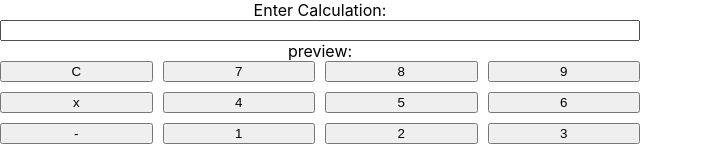
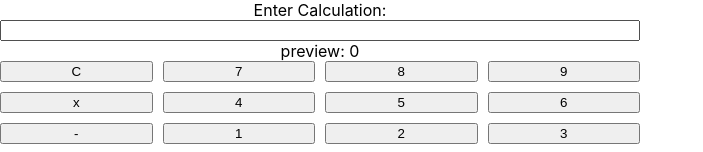
Before and after one commit to rosali2003/react-calculator, a React (Create React App) app: page / in a window 1280 px wide. Shown: the top 152 px of the page, without its empty margins (0-703 px from the left). Built offline with nearby package versions, Linux system fonts and the light colour scheme.

Commit message:
added local storage

```diff
--- a/src/components/Mainframe.js
+++ b/src/components/Mainframe.js
@@ -22,20 +22,41 @@
     [0, ".", "="],]
 
     useEffect(() => {
-        localStorage.setItem('input', input)
+        localStorage.setItem('input', input.join(" "))
     })
 
     const handleNumbers = (value) => {
+        console.log("handle numbers pressed")
         setInput((prevInput) => {
+            console.log("previnput", prevInput)
+            if(typeof prevInput[prevInput.length - 1] === "string" && prevInput[prevInput.length - 1].includes(".")) {
+                console.log("entering handle numbers decimal")
+
+                const updatedInput = prevInput.slice(0, -1);
+                const newValue = Number(prevInput[prevInput.length - 1]) + value * 0.1;
+                updatedInput.push(newValue);
+                return updatedInput;
+            } else if (prevInput[prevInput.length-1] !== Math.floor(prevInput[prevInput.length-1])) {
+                console.log("entering prevInput flooring statement")
+                //convert last element of prevInput into string
+                //determine index of '.'
+                //determine length of string
+                //numDecimal = length of string - index of '.'
+                //0.1^numDecimal
+                // const decimalPlaces = () => {
+                //     const newValue = prevInput[prevInput.length-1].toString()
+                //     return (0.1)^(newValue.length - newValue.indexOf('.'))
+
+                // }
+                return prevInput[prevInput.length-1] * 0.1 + value;
+
+                console.log("prevInput[prevInput.length-1] * 0.1", prevInput[prevInput.length-1] * 0.1);
+            }
             if (typeof prevInput[prevInput.length - 1] !== "number") {
                 return prevInput.concat(value);
             }
 
             const updatedInput = prevInput.slice(0, -1);
-
-            // if(!Number.isInteger(prevInput[prevInput.length-1])) {
-            //     updatedInput.push(prevInput[prevInput.length-1] + value);
-            // }
 
             updatedInput.push(prevInput[prevInput.length - 1] * 10 + value);
             return updatedInput;
@@ -53,15 +74,24 @@
         let result = 0;
         let index;
         let inputArrCopy = [...inputArr];
+
+        // while (inputArrCopy.includes('.')) {
+        //     index = inputArrCopy.indexOf('.');
+        //     const numDigits = inputArrCopy.toString().length
+        //     for(let i = 0; i < numDigits;i++) {
+        //         inputArrCopy[index+1] = inputArrCopy[index+1]
+        //     }
+        //     result = inputArrCopy[index-1] + inputArrCopy[index+1];
+        //     inputArrCopy[index-1] = result;
+        //     inputArrCopy.splice(index,2)
+        // }
+
         while (inputArrCopy.includes('x') || inputArrCopy.includes('÷'))  {
             if (inputArrCopy.includes('x')) {
                 index = inputArrCopy.indexOf('x');
                 result = Number(inputArrCopy[index-1]) * Number(inputArrCopy[index+1]);
                 inputArrCopy[index-1] = result;
-                console.log('inputArrCopy', inputArrCopy)
-                let rem1 = inputArrCopy.splice(index,2)
-                console.log('rem1', rem1)
-                console.log('inputArrCopy[index-1]', inputArrCopy)
+                inputArrCopy.splice(index,2)
             } else if (inputArrCopy.includes('÷')) {
                 index = inputArrCopy.indexOf('÷');
                 result = Number(inputArrCopy[index-1]) / Number(inputArrCopy[index+1]);
@@ -69,8 +99,6 @@
                 inputArrCopy.splice(index, 2);
             }
         }
-
-        console.log('before +- inputArrCopy', inputArrCopy);
 
         while (inputArrCopy.includes('+') || inputArrCopy.includes('-')) {
             if(inputArrCopy.includes('+')) {
@@ -90,15 +118,13 @@
             inputArrCopy.splice(i,1);
         }
 
-        console.log('after +- inputArrCopy', inputArrCopy);
-
         return inputArrCopy[0];
 
     }
 
     const handleEquals = () => {
         const result = handleCalculation(input);
-        setInput(result);
+        setInput([result]);
     }
 
     const handleDecimal = () => {
@@ -112,6 +138,7 @@
         } else {
             alert('Error, can only add decimal points to numbers');
         }
+
     }
 
     const handleOperations = (value) => {
@@ -127,7 +154,7 @@
     const handleClick = (value) => {
         switch (value) {
             case '=':
-                handleEquals(input);
+                handleEquals();
                 break;
             case 'C':
                 handleClear();
@@ -142,24 +169,25 @@
                 handleOperations(value);
                 break;
             default:
-                handleNumbers();
+                handleNumbers(value);
                 break;
         }
     }
 
-    useEffect(() => {
-        setPreview(handleCalculation(input))
-        const operators = ['=', 'C', '+', '-', 'x', '÷'];
-        let contains;
+    // useEffect(() => {
+    //     console.log("entering preview use effect function");
 
-        const containsOperator = (input, operators) => {
-            return input.some((element) => operators.includes(element));
-          };
+    //     const operators = ['=', 'C', '+', '-', 'x', '÷'];
 
-        if (containsOperator(input, operators)) {
-            setPreview(handleCalculation(input));
-        }
-    }, [input])
+
+    //     const containsOperator = (input, operators) => {
+    //         return input.some((element) => operators.includes(element));
+    //       };
+
+    //     if (containsOperator(input, operators)) {
+    //         setPreview(handleCalculation(input));
+    //     }
+    // }, [input])
 
 
     return(
```
